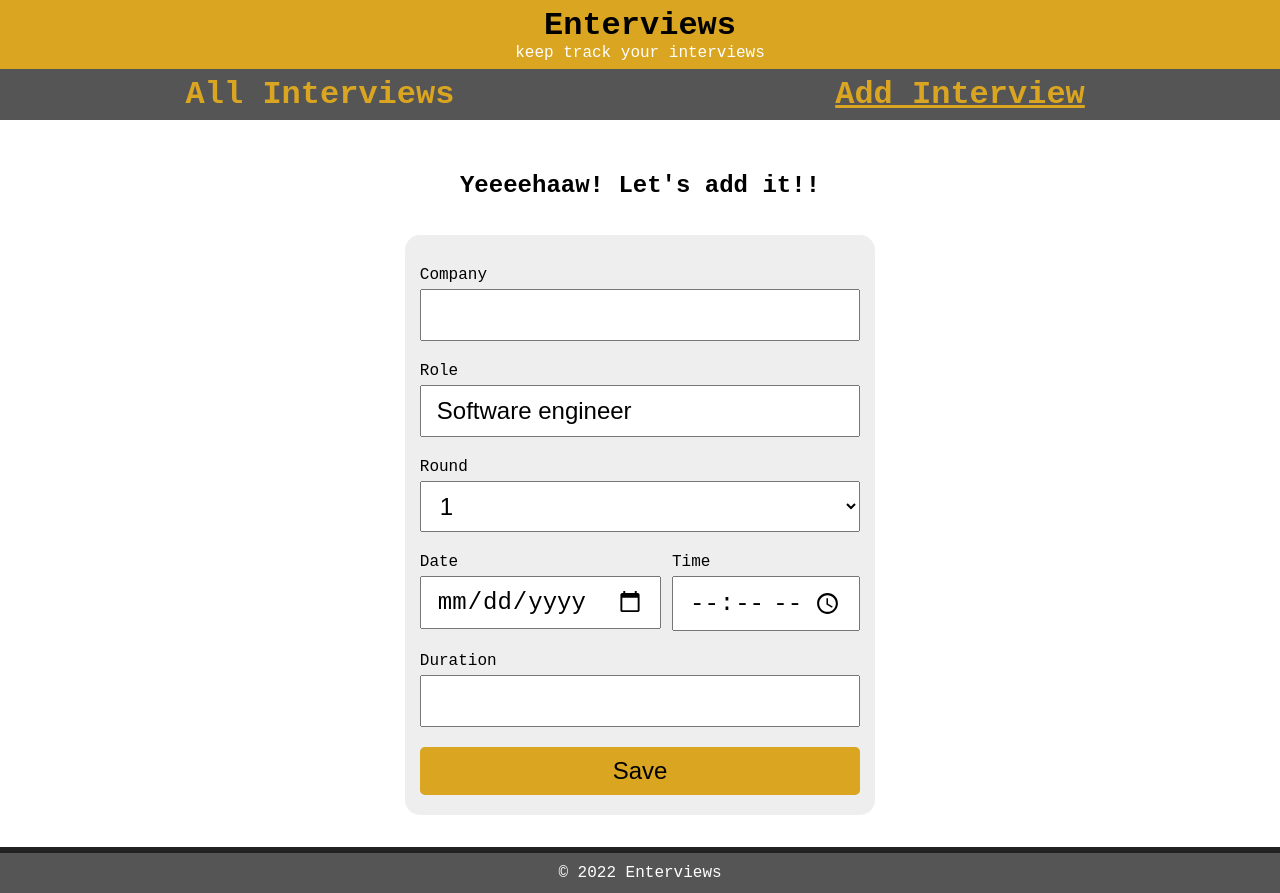
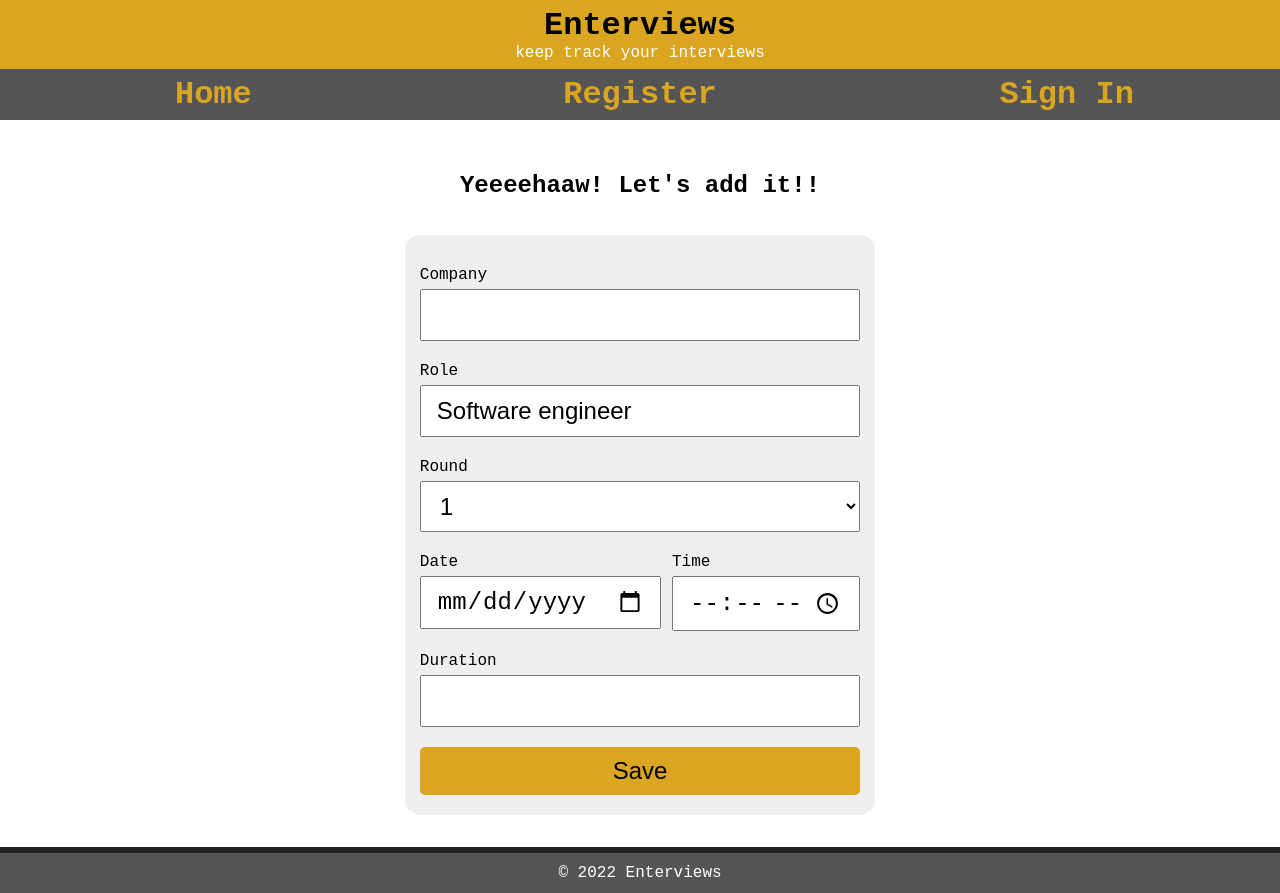
Before and after one commit to Brondchux/enterviews-client, a React (Create React App) app: page /add-interview in a window 1280 px wide. Built offline with nearby package versions, Linux system fonts and the light colour scheme.

Commit message:
Moved navigation into new component and show nav-links based on auth

```diff
--- a/src/Components/Header/header.css
+++ b/src/Components/Header/header.css
@@ -17,29 +17,3 @@ header {
 	margin: 0;
 	color: #fff;
 }
-nav {
-	background-color: #555;
-	display: grid;
-	grid-template-columns: repeat(1, 1fr);
-}
-nav ul {
-	margin: 0;
-	padding: 0;
-	list-style: none;
-	display: grid;
-	grid-template-columns: repeat(2, 1fr);
-}
-nav ul li {
-	text-align: center;
-	display: flex;
-}
-nav ul li a {
-	margin: auto;
-	color: #daa520;
-	font-size: 2rem;
-	font-weight: bold;
-}
-nav ul li a:hover,
-.active {
-	text-decoration: underline;
-}
--- a/src/Components/Header/index.js
+++ b/src/Components/Header/index.js
@@ -1,13 +1,13 @@
 import { useCallback, useEffect } from "react";
 import { useDispatch, useSelector } from "react-redux";
-import { Link, NavLink, useParams } from "react-router-dom";
+import { Link, useParams } from "react-router-dom";
 import { actions } from "../../Store";
 import constants from "../../Utils/constants";
+import Navbar from "../Navbar";
 import "./header.css";
 
 const Header = () => {
 	const dispatch = useDispatch();
-	const activeClassName = "active";
 	const interview = useSelector((state) => state.interview.interview);
 	const { id } = useParams();
 
@@ -43,26 +43,7 @@ const Header = () => {
 				</Link>
 				<p>keep track your interviews</p>
 			</div>
-			<nav>
-				<ul>
-					<li>
-						<NavLink
-							to="/interviews"
-							className={({ isActive }) => (isActive ? activeClassName : "")}
-						>
-							All Interviews
-						</NavLink>
-					</li>
-					<li>
-						<NavLink
-							to="/add-interview"
-							className={({ isActive }) => (isActive ? activeClassName : "")}
-						>
-							Add Interview
-						</NavLink>
-					</li>
-				</ul>
-			</nav>
+			<Navbar />
 		</header>
 	);
 };
--- /dev/null
+++ b/src/Components/Navbar/index.js
@@ -0,0 +1,74 @@
+import "./navbar.css";
+import { NavLink } from "react-router-dom";
+import { useSelector } from "react-redux";
+
+const Navbar = () => {
+	const { user } = useSelector((state) => state.auth);
+	const activeClassName = "active";
+
+	const publicNavs = (
+		<ul>
+			<li>
+				<NavLink
+					to="/"
+					className={({ isActive }) => (isActive ? activeClassName : "")}
+				>
+					Home
+				</NavLink>
+			</li>
+			<li>
+				<NavLink
+					to="/signup"
+					className={({ isActive }) => (isActive ? activeClassName : "")}
+				>
+					Register
+				</NavLink>
+			</li>
+			<li>
+				<NavLink
+					to="/signin"
+					className={({ isActive }) => (isActive ? activeClassName : "")}
+				>
+					Sign In
+				</NavLink>
+			</li>
+		</ul>
+	);
+
+	const privateNavs = (
+		<ul>
+			<li>
+				<NavLink
+					to="/interviews"
+					className={({ isActive }) => (isActive ? activeClassName : "")}
+				>
+					Interviews
+				</NavLink>
+			</li>
+			<li>
+				<NavLink
+					to="/add-interview"
+					className={({ isActive }) => (isActive ? activeClassName : "")}
+				>
+					New Interview
+				</NavLink>
+			</li>
+			<li>
+				<NavLink
+					to="/sign-out"
+					className={({ isActive }) => (isActive ? activeClassName : "")}
+				>
+					Sign Out
+				</NavLink>
+			</li>
+		</ul>
+	);
+
+	return (
+		<nav>
+			{!user && publicNavs}
+			{user && privateNavs}
+		</nav>
+	);
+};
+export default Navbar;
--- /dev/null
+++ b/src/Components/Navbar/navbar.css
@@ -0,0 +1,26 @@
+nav {
+	background-color: #555;
+	display: grid;
+	grid-template-columns: repeat(1, 1fr);
+}
+nav ul {
+	margin: 0;
+	padding: 0;
+	list-style: none;
+	display: grid;
+	grid-template-columns: repeat(3, 1fr);
+}
+nav ul li {
+	text-align: center;
+	display: flex;
+}
+nav ul li a {
+	margin: auto;
+	color: #daa520;
+	font-size: 2rem;
+	font-weight: bold;
+}
+nav ul li a:hover,
+.active {
+	text-decoration: underline;
+}
```
